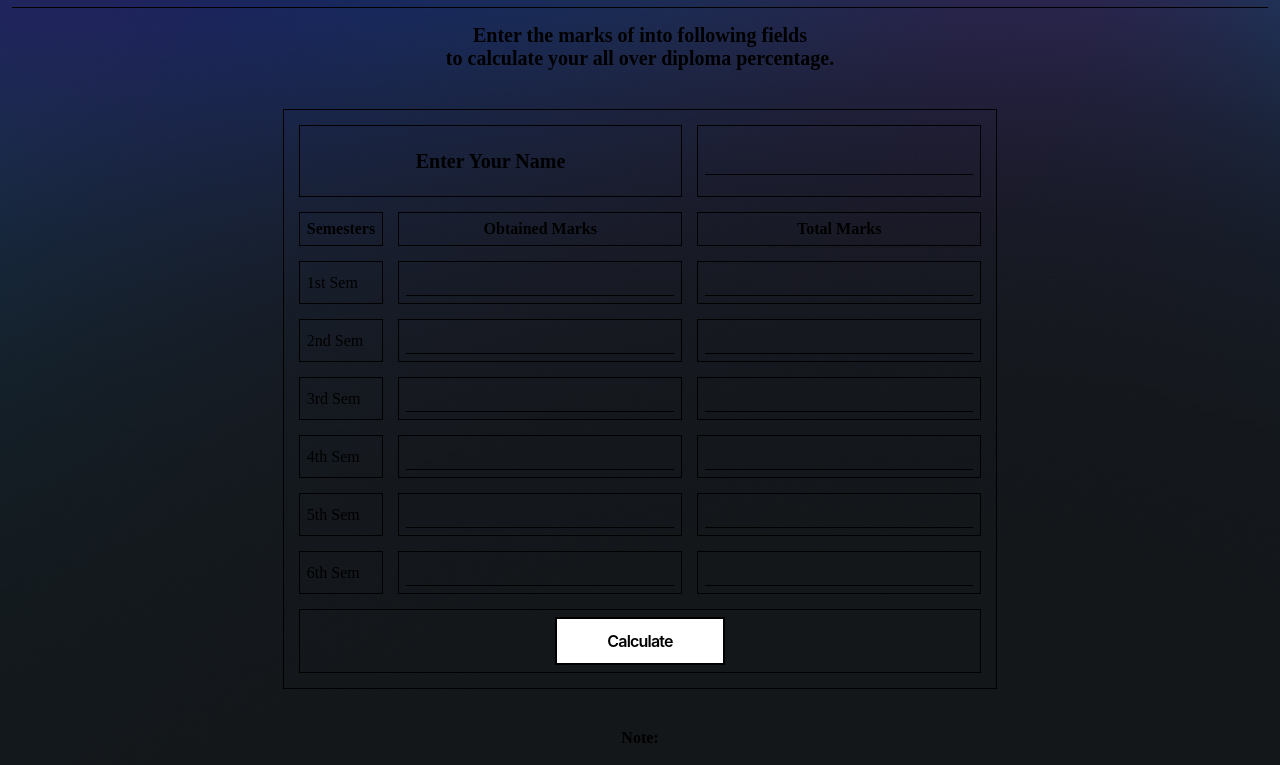
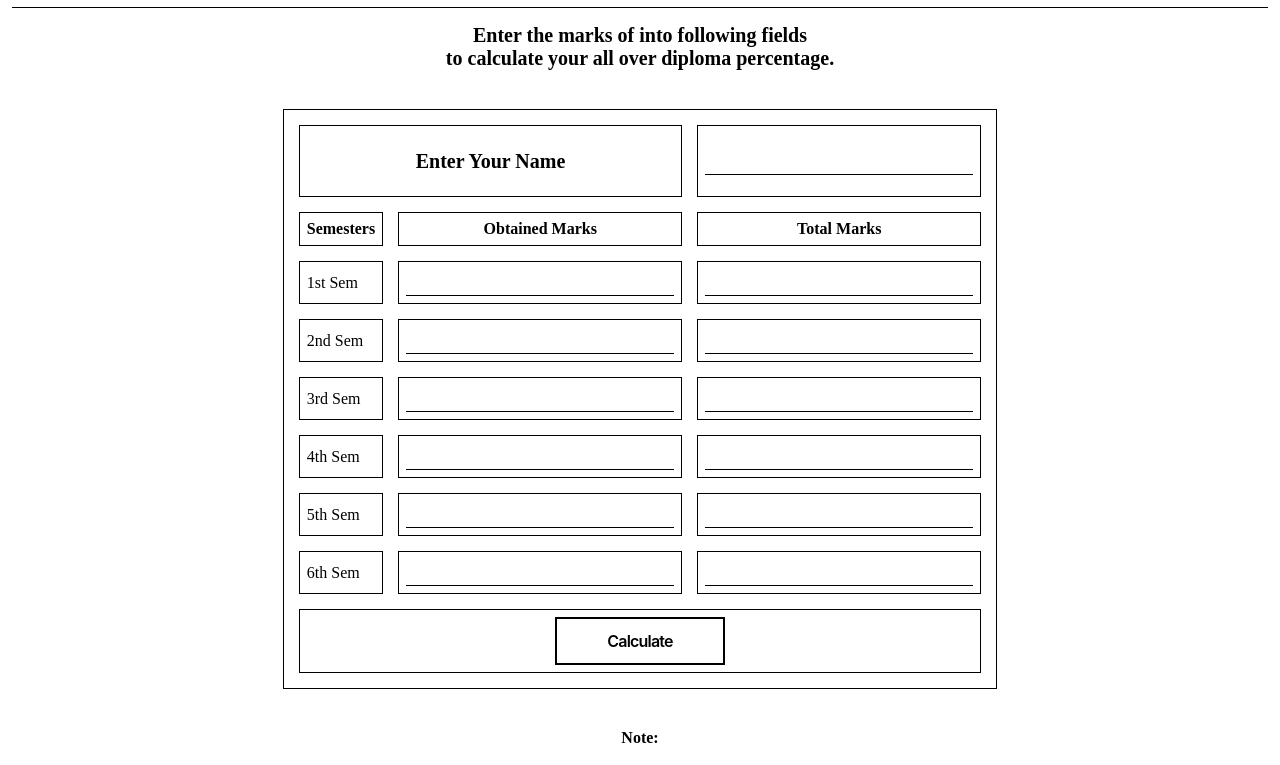
Before and after one commit to shuence/Diploma-Marks-Calculator, a plain HTML site: page index.html in a window 1280 px wide. Shown: the part 85-850 px from the top of the page. Drawn offline with Linux system fonts and the light colour scheme.

Commit message:
Update style.css

```diff
--- a/style.css
+++ b/style.css
@@ -1,6 +1,6 @@
 body {
     /* background-image: linear-gradient(to right top, #051937, #00446b, #00769d, #00abc9);*/
-    background-image: url(/Background.jpg);
+
 }
 
 .header{
```
